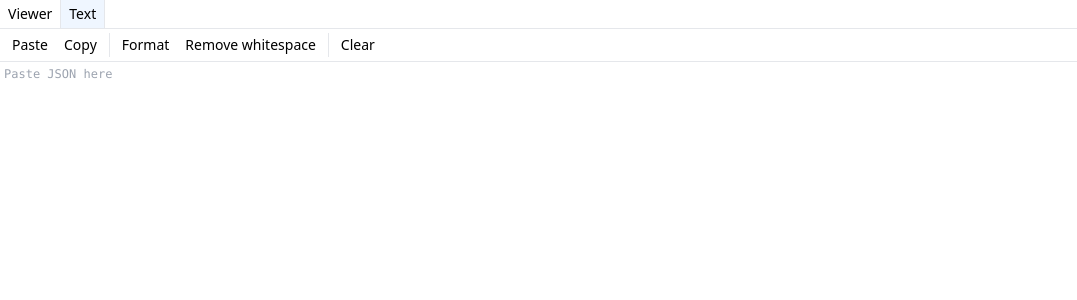
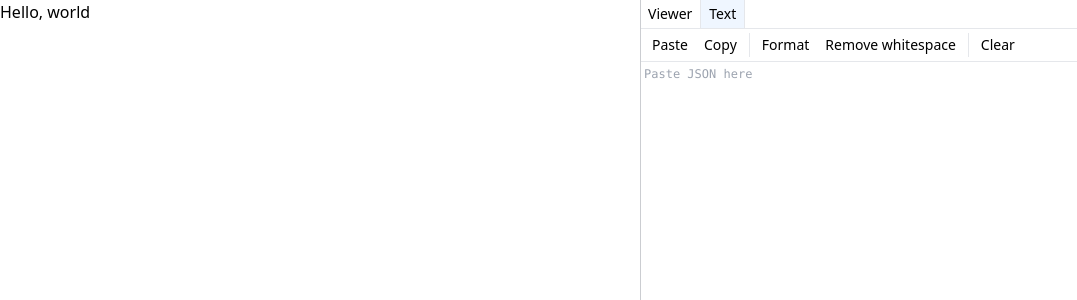
Before and after one commit to wcauchois/json-viewer, a React (Vite) app: page / in a window 1280 px wide. Shown: the top 300 px of the page, without its empty margins (0-1077 px from the left). Built offline with nearby package versions, Linux system fonts and the light colour scheme.

Commit message:
basic resizable panel

```diff
--- a/package.json
+++ b/package.json
@@ -18,6 +18,7 @@
 		"nanoid": "^5.0.2",
 		"react": "^18.2.0",
 		"react-dom": "^18.2.0",
+		"react-resizable-panels": "^0.0.55",
 		"usehooks-ts": "^2.9.1",
 		"zustand": "^4.4.4"
 	},
--- a/src/App.tsx
+++ b/src/App.tsx
@@ -6,6 +6,8 @@ import { useEffect, useRef } from "react"
 import { useAppState } from "./appState"
 import { useEventListener } from "usehooks-ts"
 import { showSnackbar } from "./snackbar"
+import { Panel, PanelGroup } from "react-resizable-panels"
+import { ResizeHandle } from "./reactUtils"
 
 function App() {
 	useEffect(() => {
@@ -39,6 +41,13 @@ function App() {
 	return (
 		<div className="flex w-screen h-screen">
 			<SnackbarRenderer />
+
+			<PanelGroup direction="horizontal">
+				<Panel>
+					<div>Hello, world</div>
+				</Panel>
+				<ResizeHandle direction="horizontal" />
+				<Panel>
 					<Tabs
 						ref={tabsRef}
 						className="w-full h-full"
@@ -55,6 +64,8 @@ function App() {
 							},
 						]}
 					/>
+				</Panel>
+			</PanelGroup>
 		</div>
 	)
 }
--- a/src/reactUtils.tsx
+++ b/src/reactUtils.tsx
@@ -1,3 +1,4 @@
+import { PanelResizeHandle } from "react-resizable-panels"
 import { intersperseArray } from "./utils"
 
 /** Newline to <br> element. */
@@ -8,3 +9,55 @@ export const nl2br = (s: string): JSX.Element => (
 		))}
 	</>
 )
+
+const BORDER_COLOR = "rgb(203, 205, 209)"
+
+export function ResizeHandle(props: { direction: "horizontal" | "vertical" }) {
+	const { direction } = props
+
+	const padding = 3
+
+	return (
+		<PanelResizeHandle
+			style={{
+				position: "relative",
+			}}
+		>
+			<div
+				style={{
+					position: "absolute",
+					display: "flex",
+					alignItems: "center",
+					...(direction === "vertical"
+						? {
+								top: -padding,
+								height: padding * 2 + 1,
+								width: "100%",
+						  }
+						: {
+								flexDirection: "column",
+								left: -padding,
+								width: padding * 2 + 1,
+								height: "100%",
+						  }),
+				}}
+			>
+				<div
+					style={
+						direction === "vertical"
+							? {
+									width: "100%",
+									height: 0,
+									borderBottom: `1px solid ${BORDER_COLOR}`,
+							  }
+							: {
+									height: "100%",
+									width: 0,
+									borderRight: `1px solid ${BORDER_COLOR}`,
+							  }
+					}
+				/>
+			</div>
+		</PanelResizeHandle>
+	)
+}
```
Also changed, not shown: 1 other file (tests, documents, lock files or other folders). Lines whose indentation alone changed are shown as unchanged.
